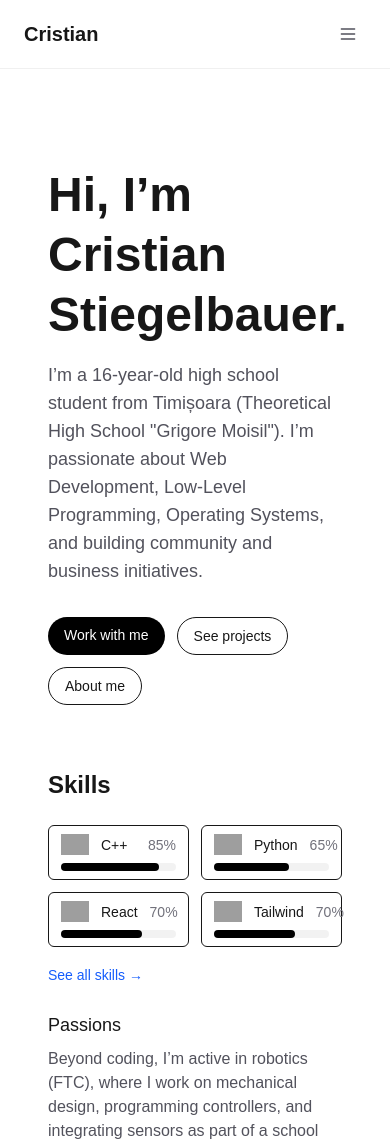
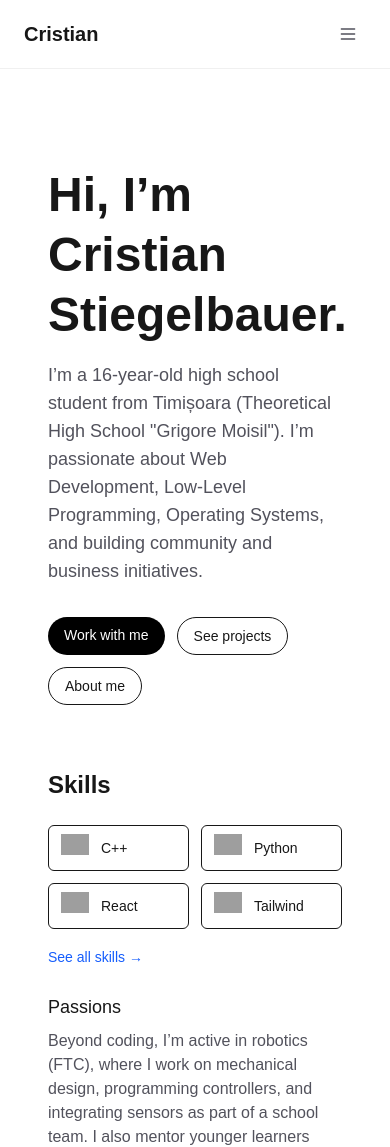
Before and after one commit to crististg/crististg-website, a Next.js app: page / in a window 390 px wide. Shown: the top 1147 px of the page. Built offline with nearby package versions, Linux system fonts and the light colour scheme; grey boxes are pictures that could not be loaded.

Commit message:
doamne ajuta

```diff
--- a/components/SkillBadge.tsx
+++ b/components/SkillBadge.tsx
@@ -43,7 +43,17 @@ export default function SkillBadge({ name, className = "" }: Props) {
   const level = ("level" in (arguments[0] || {}) && (arguments[0] as any).level) || undefined;
 
   return (
-    <div className={`flex flex-col gap-2 rounded-md border px-3 py-2 ${className}`}>
+    <div className={`${className}`}>
+      {/* Mobile: minimal row showing only icon + name */}
+      <div className="flex items-center gap-3 rounded-md border px-3 py-2 sm:hidden">
+        <div className="shrink-0 w-7 h-7" aria-hidden>
+          <Icon name={name} />
+        </div>
+        <div className="text-sm font-medium truncate">{name}</div>
+      </div>
+
+      {/* Desktop/tablet: original stacked layout with percent, level and progress bar */}
+      <div className="hidden sm:flex flex-col gap-2 rounded-md border px-3 py-2">
         <div className="flex items-center gap-3">
           <div className="shrink-0" aria-hidden>
             <Icon name={name} />
@@ -63,5 +73,6 @@ export default function SkillBadge({ name, className = "" }: Props) {
           </div>
         )}
       </div>
+    </div>
   );
 }
```
Lines whose indentation alone changed are shown as unchanged.
